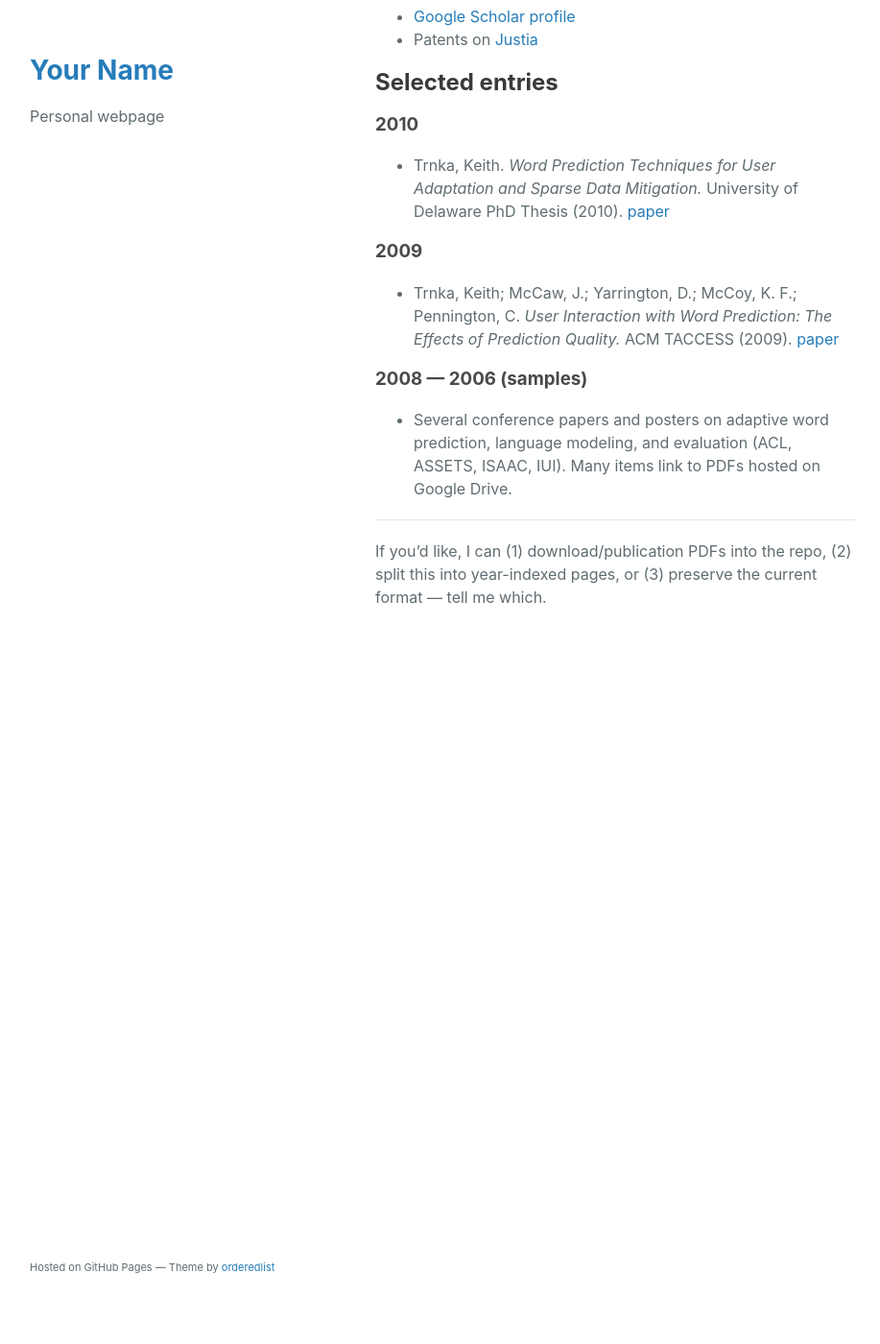
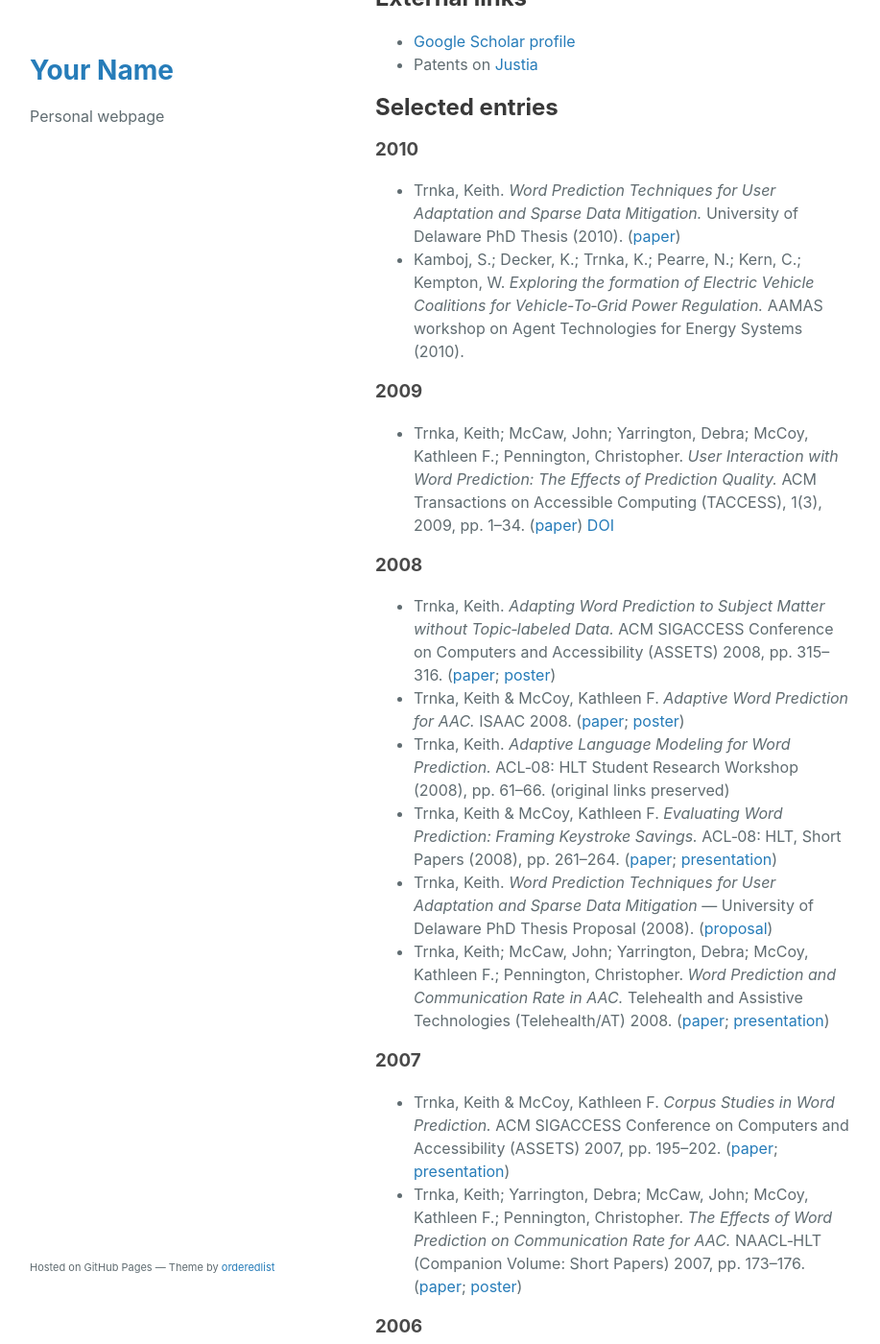
Before and after one commit to ktrnka/webpage, a Jekyll site: the page built from webpage/imported-keith-trnka/publications.md, in a window 1280 px wide and 1400 px high, scrolled down 242 px. Shown: the whole window at 96% size, without its empty margins (179-1096 px from the left). Built offline with Jekyll 4.4.1, drawn with Linux system fonts in a browser that asks for light colours; before the commit the page ends 946 px from its top, so only the background shows below that; some of the changed text lies outside the part shown.

Commit message:
import: rebuild Publications page; link local PDFs from assets/pdf

```diff
--- a/webpage/imported-keith-trnka/publications.md
+++ b/webpage/imported-keith-trnka/publications.md
@@ -5,7 +5,7 @@
 
 # Publications
 
-This page imports the publications list from the original site. Linked PDFs are preserved as external links (I did not download them).
+I rebuilt this list from the saved site snapshot (`download/publications.html`). Where you already added PDFs to `assets/pdf/` I've linked to those local files; remaining items keep their original external links.
 
 ## External links
 
@@ -16,16 +16,46 @@
 
 ### 2010
 
-- Trnka, Keith. *Word Prediction Techniques for User Adaptation and Sparse Data Mitigation.* University of Delaware PhD Thesis (2010). [paper](https://drive.google.com/file/d/0B6GJbL3HniDYbU5rQjVkVHg1Mlk/view?usp=drive_link&resourcekey=0-1yIzMLcZIMqrLKtbICw8GA)
+- Trnka, Keith. *Word Prediction Techniques for User Adaptation and Sparse Data Mitigation.* University of Delaware PhD Thesis (2010). ([paper](/assets/pdf/trnka-thesis.pdf))
+- Kamboj, S.; Decker, K.; Trnka, K.; Pearre, N.; Kern, C.; Kempton, W. *Exploring the formation of Electric Vehicle Coalitions for Vehicle‑To‑Grid Power Regulation.* AAMAS workshop on Agent Technologies for Energy Systems (2010).
 
 ### 2009
 
-- Trnka, Keith; McCaw, J.; Yarrington, D.; McCoy, K. F.; Pennington, C. *User Interaction with Word Prediction: The Effects of Prediction Quality.* ACM TACCESS (2009). [paper](http://doi.acm.org/10.1145/1497302.1497307)
+- Trnka, Keith; McCaw, John; Yarrington, Debra; McCoy, Kathleen F.; Pennington, Christopher. *User Interaction with Word Prediction: The Effects of Prediction Quality.* ACM Transactions on Accessible Computing (TACCESS), 1(3), 2009, pp. 1–34. ([paper](/assets/pdf/trnka09taccess.pdf)) [DOI](http://doi.acm.org/10.1145/1497302.1497307)
 
-### 2008 — 2006 (samples)
+### 2008
 
-- Several conference papers and posters on adaptive word prediction, language modeling, and evaluation (ACL, ASSETS, ISAAC, IUI). Many items link to PDFs hosted on Google Drive.
+- Trnka, Keith. *Adapting Word Prediction to Subject Matter without Topic‑labeled Data.* ACM SIGACCESS Conference on Computers and Accessibility (ASSETS) 2008, pp. 315–316. ([paper](/assets/pdf/trnka08adaptive.pdf); [poster](/assets/pdf/trnka08adaptive-poster.pdf))
+- Trnka, Keith & McCoy, Kathleen F. *Adaptive Word Prediction for AAC.* ISAAC 2008. ([paper](/assets/pdf/trnka08isaac.pdf); [poster](/assets/pdf/trnka08isaac-poster.pdf))
+- Trnka, Keith. *Adaptive Language Modeling for Word Prediction.* ACL‑08: HLT Student Research Workshop (2008), pp. 61–66. (original links preserved)
+- Trnka, Keith & McCoy, Kathleen F. *Evaluating Word Prediction: Framing Keystroke Savings.* ACL‑08: HLT, Short Papers (2008), pp. 261–264. ([paper](/assets/pdf/trnka08evaluating.pdf); [presentation](/assets/pdf/trnka08evaluating-presentation.pdf))
+- Trnka, Keith. *Word Prediction Techniques for User Adaptation and Sparse Data Mitigation* — University of Delaware PhD Thesis Proposal (2008). ([proposal](/assets/pdf/trnka08proposal.pdf))
+- Trnka, Keith; McCaw, John; Yarrington, Debra; McCoy, Kathleen F.; Pennington, Christopher. *Word Prediction and Communication Rate in AAC.* Telehealth and Assistive Technologies (Telehealth/AT) 2008. ([paper](/assets/pdf/trnka08at.pdf); [presentation](/assets/pdf/trnka08at-presentation.pdf))
+
+### 2007
+
+- Trnka, Keith & McCoy, Kathleen F. *Corpus Studies in Word Prediction.* ACM SIGACCESS Conference on Computers and Accessibility (ASSETS) 2007, pp. 195–202. ([paper](/assets/pdf/trnka07assets.pdf); [presentation](/assets/pdf/trnka07assets-presentation.pdf))
+- Trnka, Keith; Yarrington, Debra; McCaw, John; McCoy, Kathleen F.; Pennington, Christopher. *The Effects of Word Prediction on Communication Rate for AAC.* NAACL‑HLT (Companion Volume: Short Papers) 2007, pp. 173–176. ([paper](/assets/pdf/trnka07naacl.pdf); [poster](/assets/pdf/trnka07naacl-poster.pdf))
+
+### 2006
+
+- Trnka, Keith; Yarrington, Debra; McCoy, Kathleen F.; Pennington, Christopher. *Topic Modeling in Fringe Word Prediction for AAC.* ISAAC 2006. ([paper](/assets/pdf/trnka06isaac.pdf); [poster](/assets/pdf/trnka06isaac-poster.pdf))
+- Trnka, Keith; Yarrington, Debra; McCoy, Kathleen F.; Pennington, Christopher. *Topic Modeling in Fringe Word Prediction for AAC.* IUI 2006, pp. 276–278. ([paper](/assets/pdf/trnka06iui.pdf); [poster](/assets/pdf/trnka06iui-poster.pdf))
+
+### 2005
+
+- Elzer, Stephanie; Carberry, Sandra; Chester, Daniel; Demir, Seniz; Green, Nancy; Zukerman, Ingrid; Trnka, Keith. *Exploring and exploiting the limited utility of captions in recognizing intention in information graphics.* ACL 2005, pp. 223–230. (original link preserved)
 
 ---
 
-If you'd like, I can (1) download/publication PDFs into the repo, (2) split this into year-indexed pages, or (3) preserve the current format — tell me which.
+Notes
+
+- Raw HTML snapshot: `download/publications.html` ✅
+- Local PDFs referenced from `assets/pdf/` where available.
+
+If you want I can:
+1. Replace the remaining Drive links with local PDFs (you can drop them in `assets/pdf/`).
+2. Reformat citations (APA/IEEE) or add BibTeX export.
+3. Split the list into year‑indexed pages or add a searchable index.
+
+Which of the above would you like next? (I can proceed with 1 by default if you say “yes”.)
```
